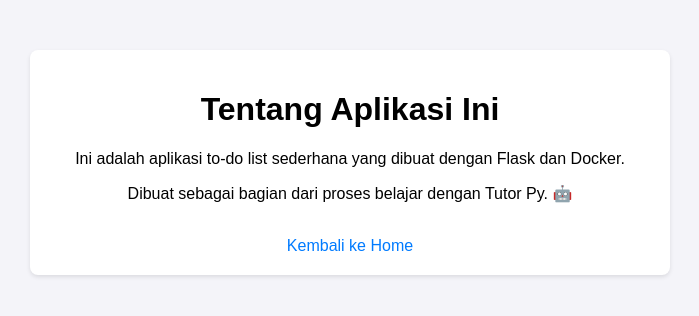
After one commit to dipoengoro/python-docker-flask-app, a Flask app: page /about in a window 1280 px wide. The commit adds this page. Shown: the top 316 px of the page, without its empty margins (290-989 px from the left). Run offline with Flask 3, Linux system fonts and the light colour scheme.

Commit message:
feat: Add /about page and navigation

```diff
--- a/app.py
+++ b/app.py
@@ -3,21 +3,27 @@
 
 app = Flask(__name__)
 
+# Route untuk halaman utama
 @app.route('/')
 def home():
-    # Data list of dictionaries untuk to-do list kita
     todo_list = [
         {'task': 'Belajar Dasar-dasar Flask', 'done': True},
         {'task': 'Buat Aplikasi "Hello, World!"', 'done': True},
         {'task': 'Belajar HTML Template', 'done': True},
-        {'task': 'Gunakan For Loops di Template', 'done': False},
-        {'task': 'Push ke Github', 'done': False}
+        {'task': 'Gunakan For Loops di Template', 'done': True},
+        {'task': 'Push ke Github', 'done': True},
+        {'task': 'Buat halaman about', 'done': False}
     ]
 
     return render_template('index.html',
                            page_title='My To-Do App',
                            todos=todo_list)
 
+# (KODE BARU) Route untuk halaman 'About'
+@app.route('/about')
+def about():
+    """Menampilkan halaman 'About'."""
+    return render_template('about.html')
 
 if __name__ == '__main__':
     app.run(host='0.0.0.0', port=5000)
--- /dev/null
+++ b/templates/about.html
@@ -0,0 +1,22 @@
+<!DOCTYPE html>
+<html lang="en">
+<head>
+    <meta charset="UTF-8">
+    <title>About This App</title>
+    <style>
+        body { font-family: sans-serif; background-color: #f4f4f9; text-align: center; }
+        .container { max-width: 600px; margin: 50px auto; padding: 20px; background-color: #fff; border-radius: 8px;
+        box-shadow: 0 2px 4px rgba(0, 0, 0, 0.1); }
+        a { color: #007bff; text-decoration: none; }
+    </style>
+</head>
+<body>
+    <div class="container">
+        <h1>Tentang Aplikasi Ini</h1>
+        <p>Ini adalah aplikasi to-do list sederhana yang dibuat dengan Flask dan Docker.</p>
+        <p>Dibuat sebagai bagian dari proses belajar dengan Tutor Py. 🤖</p>
+        <br>
+        <a href="{{ url_for('home') }}">Kembali ke Home</a>
+    </div>
+</body>
+</html>
--- a/templates/index.html
+++ b/templates/index.html
@@ -22,6 +22,8 @@
                 </li>
             {% endfor %}
         </ul>
+        <br>
+        <a href="{{ url_for('about') }}">About this App</a>
     </div>
 </body>
 </html>
```
